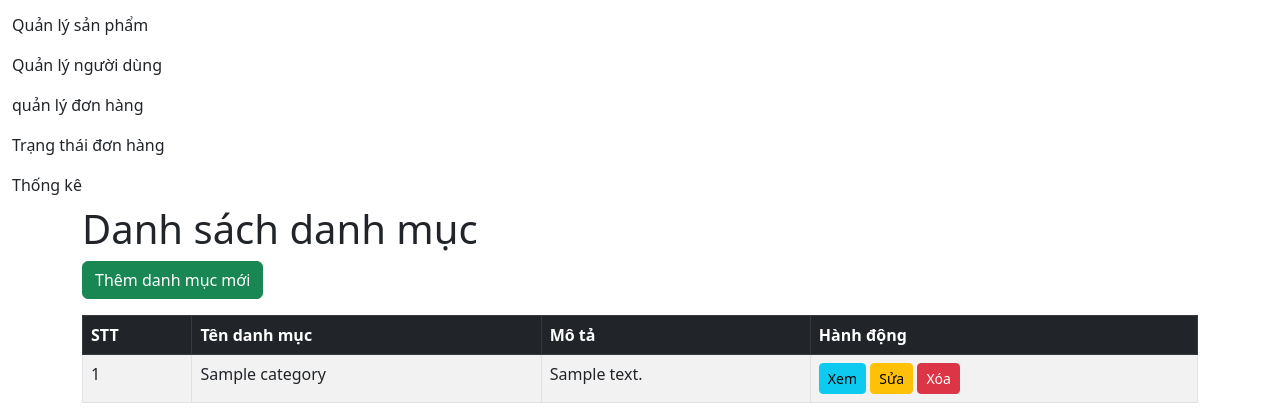
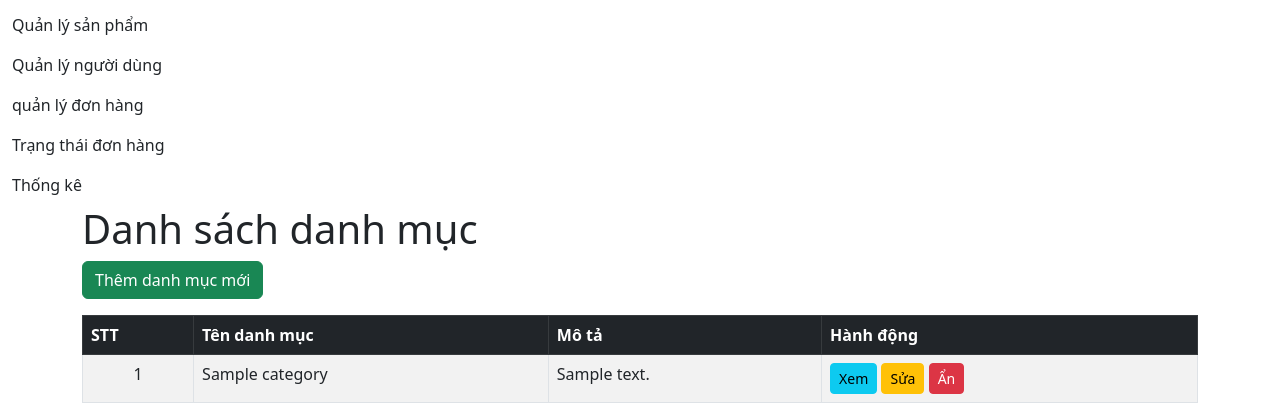
Before and after one commit to QuangHuan1005/DuAn1_Nhom2, a PHP site: page /base_du_an_1/admin/index.php?act=category-list in a window 1280 px wide. Shown: the part 380-800 px from the top of the page. Run offline with PHP 8.4, Linux system fonts and the light colour scheme; tables that the repository leaves empty or names only in its code hold one stand-in row (values such as "Sample post"); some libraries are stand-ins or nearby versions.

Commit message:
ql danh muc

```diff
--- a/admin/views/Category/list.php
+++ b/admin/views/Category/list.php
@@ -23,17 +23,17 @@
             </thead>
             <tbody>
                 <?php if (!empty($categories)): ?>
-                    <?php foreach ($categories as $cat): ?>
+                    <?php foreach ($categories as $index => $cat): ?>
                         <tr>
-                            <td><?= htmlspecialchars($cat['id']) ?></td>
+                            <td class="text-center"><?= $index + 1 ?></td>
                             <td><?= htmlspecialchars($cat['name']) ?></td>
                             <td><?= nl2br(htmlspecialchars($cat['description'])) ?></td>
                             <td>
                                 <a href="index.php?act=category-view&id=<?= $cat['id'] ?>" class="btn btn-info btn-sm">Xem</a>
                                 <a href="index.php?act=category-edit&id=<?= $cat['id'] ?>" class="btn btn-warning btn-sm">Sửa</a>
                                 <a href="index.php?act=category-soft-delete&id=<?= $cat['id'] ?>"
-                                    onclick="return confirm('Bạn có chắc muốn xóa?')"
-                                    class="btn btn-danger btn-sm">Xóa</a>
+                                    onclick="return confirm('Bạn có chắc muốn ẩn?')"
+                                    class="btn btn-danger btn-sm">Ẩn</a>
 
                             </td>
                         </tr>
```
